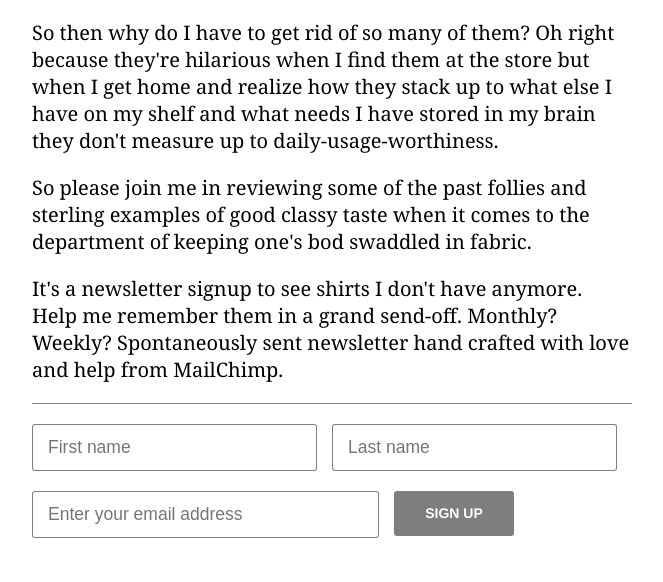
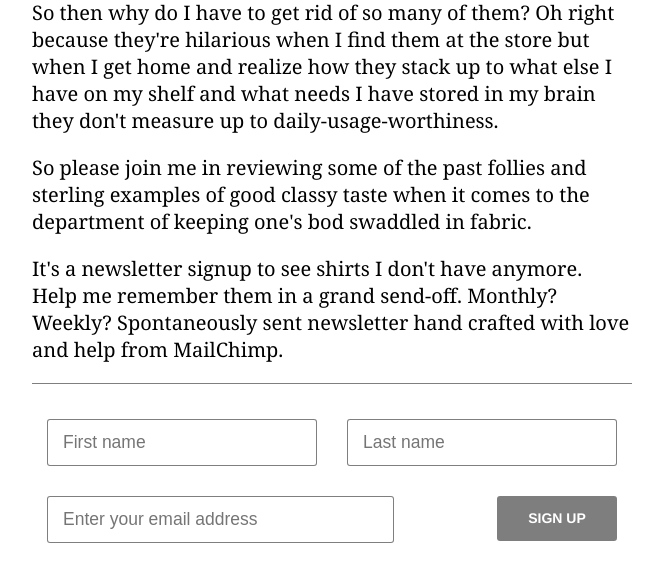
Before and after one commit to dillonchr/shirtsof, a website: page public/index.html in a window 1280 px wide. Shown: the part 190-772 px from the top of the page, without its empty margins (308-971 px from the left). Drawn offline with Linux system fonts and the light colour scheme.

Commit message:
fixed mobile readiness

```diff
--- a/public/style.css
+++ b/public/style.css
@@ -1,3 +1,9 @@
+:root {
+    --var-form-padding-desktop: 15px;
+    --var-form-padding-mobile: 10px;
+    --var-form-padding: var(--var-form-padding-mobile);
+}
+
 html,
 body {
     font-family: Georgia, serif;
@@ -7,13 +13,20 @@ body {
 
 .wrapper {
     min-width: 320px;
-    margin: 5rem auto auto;
+    margin: 1rem auto auto;
     max-width: 600px;
+    padding: 0 1rem;
 }
 
 h1 {
     font-family: "ITC Avant Garde", "Helvetica Neue", sans-serif;
-    font-size: 3rem;
+    font-size: 2.7rem;
+    margin: 0;
+}
+
+.half-n-half {
+    display: flex;
+    flex-direction: column;
 }
 
 .half-n-half--separator {
@@ -21,10 +34,7 @@ h1 {
     margin: 1rem auto;
     padding-top: 1rem;
     justify-content: space-between;
-}
-
-.half-n-half {
-    display: flex;
+    margin-bottom: 0;
 }
 
 input {
@@ -33,16 +43,15 @@ input {
     display: block;
     font-size: 0.875rem;
     height: 45px;
-    margin-right: 15px;
-    max-width: 315px;
-    padding: 0 15px;
-    width: calc(100% - 135px);
+    margin: var(--var-form-padding);
 }
 
 .btn {
     min-width: 120px;
+    display: block;
     box-sizing: border-box;
     height: 45px;
+    margin: var(--var-form-padding);
     background: black;
     color: white;
     font-weight: bold;
@@ -78,3 +87,34 @@ input {
 #notification.notification--visible {
     transform: translateY(0);
 }
+
+@media screen and (min-width: 700px) {
+    :root {
+        --var-form-padding: var(--var-form-padding-desktop);
+    }
+
+    h1 {
+        font-size: 3rem;
+        margin: initial;
+    }
+
+    .wrapper {
+        padding: 0;
+        margin: 5rem auto auto;
+    }
+
+    input {
+        max-width: 315px;
+        padding: 0 var(--var-form-padding);
+        width: calc(100% - 135px);
+    }
+
+    .half-n-half {
+        justify-content: space-between;
+        flex-direction: row;
+    }
+
+    .btn {
+        display: inline;
+    }
+}
```
